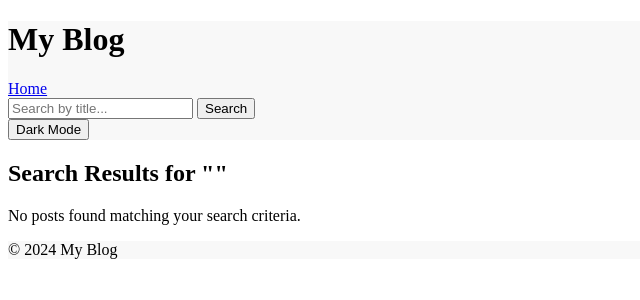
After one commit to rhxfkg/photo_blog_service_server, a Django app: page /search/ in a window 1280 px wide. The commit adds this page. Shown: the top 300 px of the page, without its empty margins (0-640 px from the left). Run offline with Django 5.2, Linux system fonts and the light colour scheme.

Commit message:
Update 검색기능 추가

```diff
--- a/blog/templates/blog/base.html
+++ b/blog/templates/blog/base.html
@@ -13,6 +13,10 @@
         <nav>
             <a href="{% url 'post_list' %}">Home</a>
         </nav>
+        <form action="{% url 'post_search' %}" method="get" class="search-form">
+            <input type="text" name="q" placeholder="Search by title..." value="{{ query|default:'' }}">
+            <button type="submit">Search</button>
+        </form>
         <button id="dark-mode-toggle">Toggle Dark Mode</button>
     </header>
 
--- /dev/null
+++ b/blog/templates/blog/post_search.html
@@ -0,0 +1,16 @@
+{% extends 'blog/base.html' %}
+
+{% block content %}
+    <h2>Search Results for "{{ query }}"</h2>
+    {% if posts %}
+        {% for post in posts %}
+            <div class="post">
+                <h1><a href="{% url 'post_detail' post.id %}">{{ post.title }}</a></h1>
+                <p>{{ post.text|linebreaksbr }}</p>
+                <img src="{{ post.image.url }}" alt="{{ post.title }}" class="blog-image-list">
+            </div>
+        {% endfor %}
+    {% else %}
+        <p>No posts found matching your search criteria.</p>
+    {% endif %}
+{% endblock %}
--- a/blog/urls.py
+++ b/blog/urls.py
@@ -7,6 +7,7 @@ router.register('Post', views.BlogImages)
 
 urlpatterns = [
     path('', views.post_list, name='post_list'),
+    path('search/', views.post_search, name='post_search'),
     path('favorites/', views.favorite_list, name='favorite_list'),  # 즐겨찾기 목록 페이지
     path('post/<int:pk>/toggle_favorite/', views.toggle_favorite, name='toggle_favorite'),  # 즐겨찾기 토글 API
     path('post/<int:pk>/edit/', views.post_edit, name='post_edit'),  # 게시물 수정 경로
--- a/blog/views.py
+++ b/blog/views.py
@@ -10,6 +10,7 @@ from rest_framework.decorators import api_view
 from rest_framework.response import Response
 from django.contrib.auth.models import User
 from django.views.decorators.http import require_POST
+from django.db.models import Q  # Q 객체는 OR 조건을 지원합니다.
 
 
 class BlogImages(viewsets.ModelViewSet):
@@ -81,6 +82,14 @@ def post_edit(request, pk):
     # post 객체를 템플릿에 전달
     return render(request, 'blog/post_edit.html', {'form': form, 'post': post})
 
+def post_search(request):
+    query = request.GET.get('q', '')  # 'q'는 검색창에 입력된 검색어를 받습니다.
+    if query:
+        posts = Post.objects.filter(Q(title__icontains=query), published_date__lte=timezone.now()).order_by('published_date')
+    else:
+        posts = Post.objects.none()  # 검색어가 없으면 빈 결과 반환
+    return render(request, 'blog/post_search.html', {'posts': posts, 'query': query})
+
 @require_POST  # POST 요청만 허용
 def post_delete(request, pk):
     post = get_object_or_404(Post, pk=pk)
```
